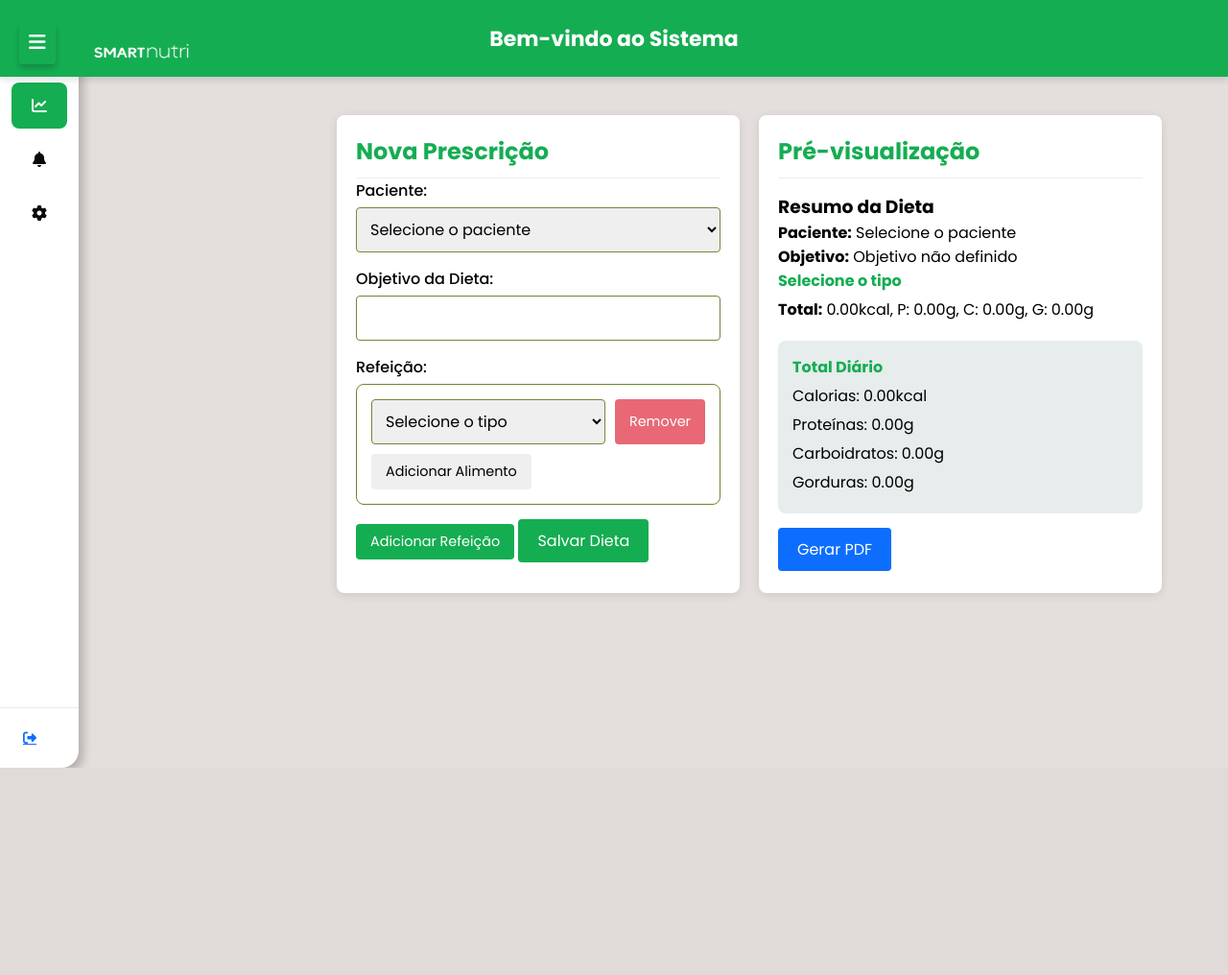
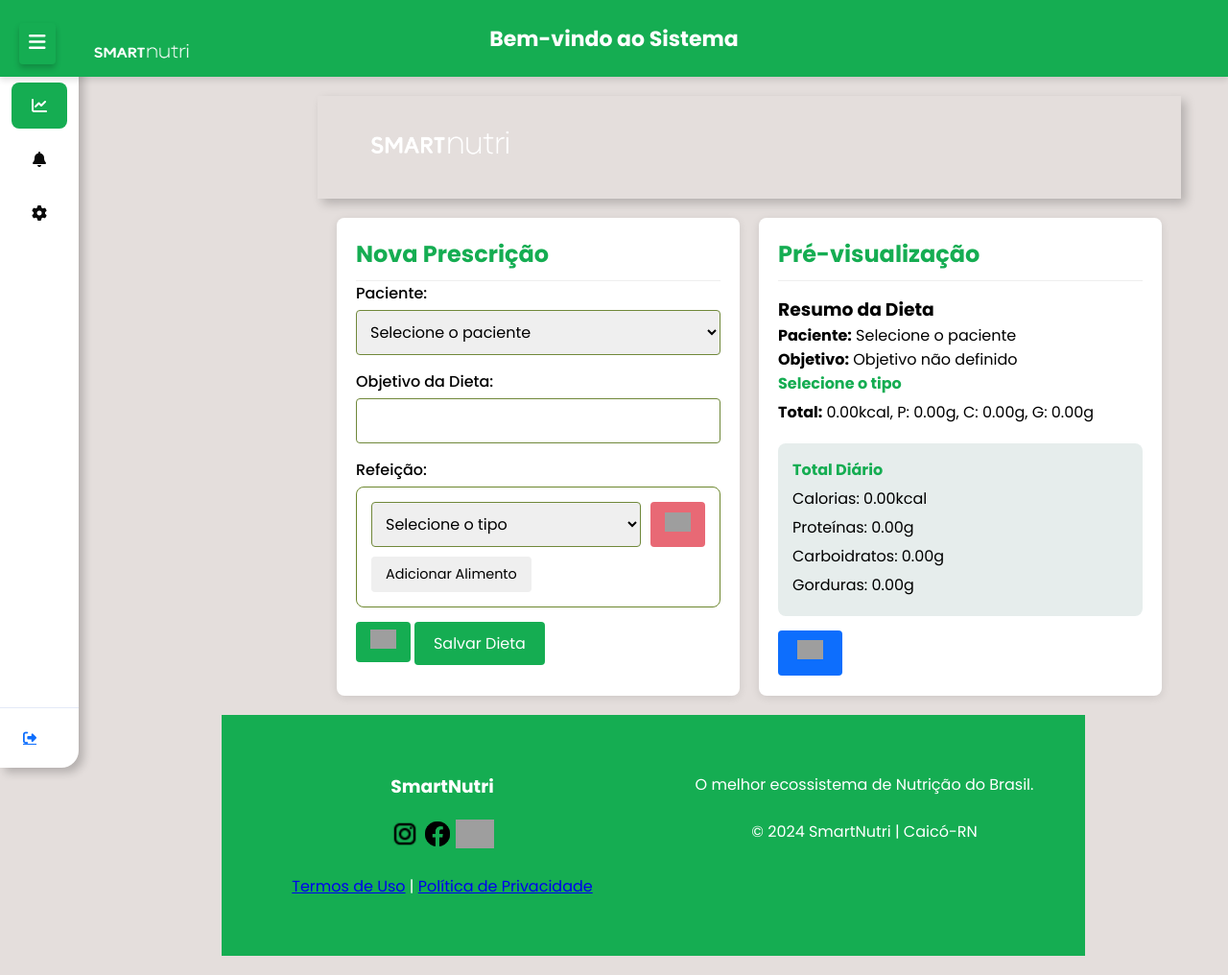
Before and after one commit to cllararibeiro/smartnutri, a Flask app: template templates/nutricionista/dieta.html in a window 1280 px wide. Shown: the whole page at 96% size. Before the commit the page ends 800 px from the top, so only its background shows below. Run offline with Flask 3, Linux system fonts and the light colour scheme; the template is opened without the code that fills it, so the values that code supplies are empty; parts of the project's set-up code (start-up, migrations or seed data) failed here and were passed over; grey boxes are pictures that could not be loaded.

Commit message:
Add files via upload

```diff
--- a/templates/nutricionista/dieta.html
+++ b/templates/nutricionista/dieta.html
@@ -6,6 +6,14 @@ Prescrição Dietética
 
 {% block content %}
 <link rel="stylesheet" type="text/css" href="/static/css/dieta.css">
+    <nav class="navbar navbar-expand-lg bg-verde text-white py-4" >
+        <div class="container1">
+            <a class="navbar-brand" href="{{url_for('index')}}">
+                <img src="/static/img/smartnutri.png" alt="logo" height="100">
+            </a>
+        </div>
+    </nav>
+
     <div class="container">
         <div class="form-section">
             <h2>Nova Prescrição</h2>
@@ -29,7 +37,9 @@ Prescrição Dietética
                     <!-- Refeições serão adicionadas aqui -->
                 </div>
 
-                <button type="button" id="btn-add-refeicao" class="btn-add">Adicionar Refeição</button>
+                <button type="button" id="btn-add-refeicao" class="btn-add">
+                    <img src="/static/img/icons8-plus-64.png" alt="nova refeição" height="20">
+                </button>
                 <button type="submit" class="btn-primary">Salvar Dieta</button>
             </form>
         </div>
@@ -39,7 +49,9 @@ Prescrição Dietética
             <div id="preview-container">
                 <!-- Pré-visualização será gerada aqui -->
             </div>
-            <button id="btn-gerar-pdf" class="btn-secondary" disabled>Gerar PDF</button>
+            <button id="btn-gerar-pdf" class="btn-secondary" alt="Gerar PDF">
+                <img src="/static/img/icons8-documento-50.png" alt="Gerar PDF" height="20">
+            </button>
         </div>
     </div>
 </div>
@@ -55,7 +67,9 @@ Prescrição Dietética
                 <option value="{{ tipo.tipo_refeicao_id }}">{{ tipo.tipo_nome }}</option>
                 {% endfor %}
             </select>
-            <button type="button" class="btn-remove-refeicao">Remover</button>
+            <button type="button" class="btn-remove-refeicao" alt="remover refeição">
+                <img src="/static/img/icons8-remover-30.png" alt="Remover refeição" height="20">
+            </button>
         </div>
         <div class="alimentos-container">
             <!-- Alimentos serão adicionados aqui -->
@@ -80,7 +94,9 @@ Prescrição Dietética
                 {% endfor %}
             </select>
             <input type="number" class="quantidade" name="quantidade[]" placeholder="Quantidade (g)" min="1" required>
-            <button type="button" class="btn-remove-alimento">Remover</button>
+            <button type="button" class="btn-remove-alimento">
+                <img src="/static/img/icons8-remover-30.png" alt="Remover alimento" height="20">
+            </button>
         </div>
         <div class="nutri-info">
             <span>Calorias: <span class="calorias">0</span>kcal</span>
@@ -88,10 +104,24 @@ Prescrição Dietética
             <span>Carboidratos: <span class="carboidratos">0</span>g</span>
             <span>Gorduras: <span class="gorduras">0</span>g</span>
         </div>
-        <!-- Hidden input to relate this alimento with its refeicao -->
+
         <input type="hidden" class="refeicao-id-input" name="refeicao_id[]" value="">
     </div>
 </template>
+
+<footer class="bg-verde text-white text-center py-4">
+    <div class="container">
+        <h3>SmartNutri</h3>
+        <p>O melhor ecossistema de Nutrição do Brasil.</p>
+        <div class="d-flex justify-content-center gap-3">
+            <img src="/static/img/instagramicon.png " alt="Instagram" height="30">
+            <img src="/static/img/facebookicon.png" alt="Facebook" height="30">
+            <img src="/static/img/whatsappicon.png"alt="WhatsApp" height="30">
+        </div>
+        <p class="mt-3">© 2024 SmartNutri | Caicó-RN</p>
+        <p><a href="#" class="text-white">Termos de Uso</a> | <a href="#" class="text-white">Política de Privacidade</a></p>
+    </div>
+</footer>
 
 <script>
     document.addEventListener('DOMContentLoaded', function() {
```
Also changed, not shown: templates/nutricionista/cadastro_paciente.html (+31 -2 lines), templates/nutricionista/consulta.html (+16 -0 lines).
